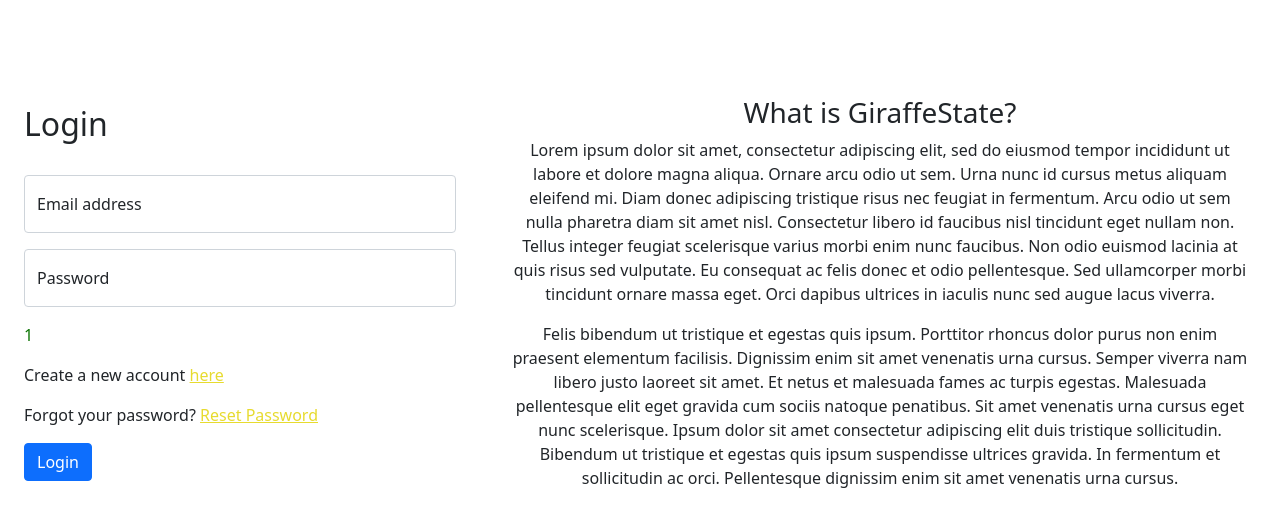
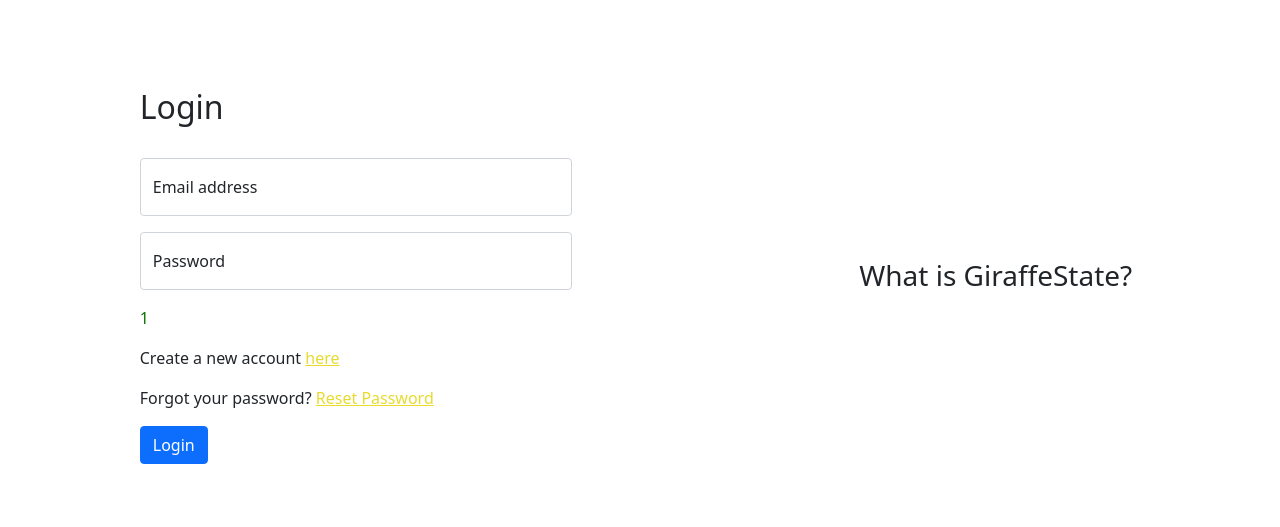
Before and after one commit to Razvan789/GiraffeGraph, a PHP site: page /GiraffeState/src/login.php in a window 1280 px wide. Shown: the part 101-628 px from the top of the page. Run offline with PHP 8.4, Linux system fonts and the light colour scheme; the visitor is signed in with stand-in values (Sample User, id 1).

Commit message:
Test Server Commit

```diff
--- a/src/app_logic.php
+++ b/src/app_logic.php
@@ -33,7 +33,7 @@
         $msg = wordwrap($msg, 70);
         $headers = "From: password-reset@GiraffeState.com";
         mail($to, $subject, $msg, $headers);
-        array_push($errors, "We sent a password Reset to your email");
+        array_push($errors, "<span style='color:green'>We sent a password Reset to your email</span>");
     }
 }
 
--- a/src/login.php
+++ b/src/login.php
@@ -131,20 +131,8 @@
 
         <div data-text="login" class="login-text">
             <h3>What is GiraffeState?</h3>
-            <p>Lorem ipsum dolor sit amet, consectetur adipiscing elit, sed do eiusmod tempor incididunt ut labore et
-                dolore magna aliqua. Ornare arcu odio ut sem. Urna nunc id cursus metus aliquam eleifend mi. Diam donec
-                adipiscing tristique risus nec feugiat in fermentum. Arcu odio ut sem nulla pharetra diam sit amet nisl.
-                Consectetur libero id faucibus nisl tincidunt eget nullam non. Tellus integer feugiat scelerisque varius
-                morbi enim nunc faucibus. Non odio euismod lacinia at quis risus sed vulputate. Eu consequat ac felis
-                donec et odio pellentesque. Sed ullamcorper morbi tincidunt ornare massa eget. Orci dapibus ultrices in
-                iaculis nunc sed augue lacus viverra.</p>
-            <p>Felis bibendum ut tristique et egestas quis ipsum. Porttitor rhoncus dolor purus non enim praesent
-                elementum facilisis. Dignissim enim sit amet venenatis urna cursus. Semper viverra nam libero justo
-                laoreet sit amet. Et netus et malesuada fames ac turpis egestas. Malesuada pellentesque elit eget
-                gravida cum sociis natoque penatibus. Sit amet venenatis urna cursus eget nunc scelerisque. Ipsum dolor
-                sit amet consectetur adipiscing elit duis tristique sollicitudin. Bibendum ut tristique et egestas quis
-                ipsum suspendisse ultrices gravida. In fermentum et sollicitudin ac orci. Pellentesque dignissim enim
-                sit amet venenatis urna cursus.</p>
+            <p></p>
+            <p></p>
         </div>
     </div>
     </div>
```
